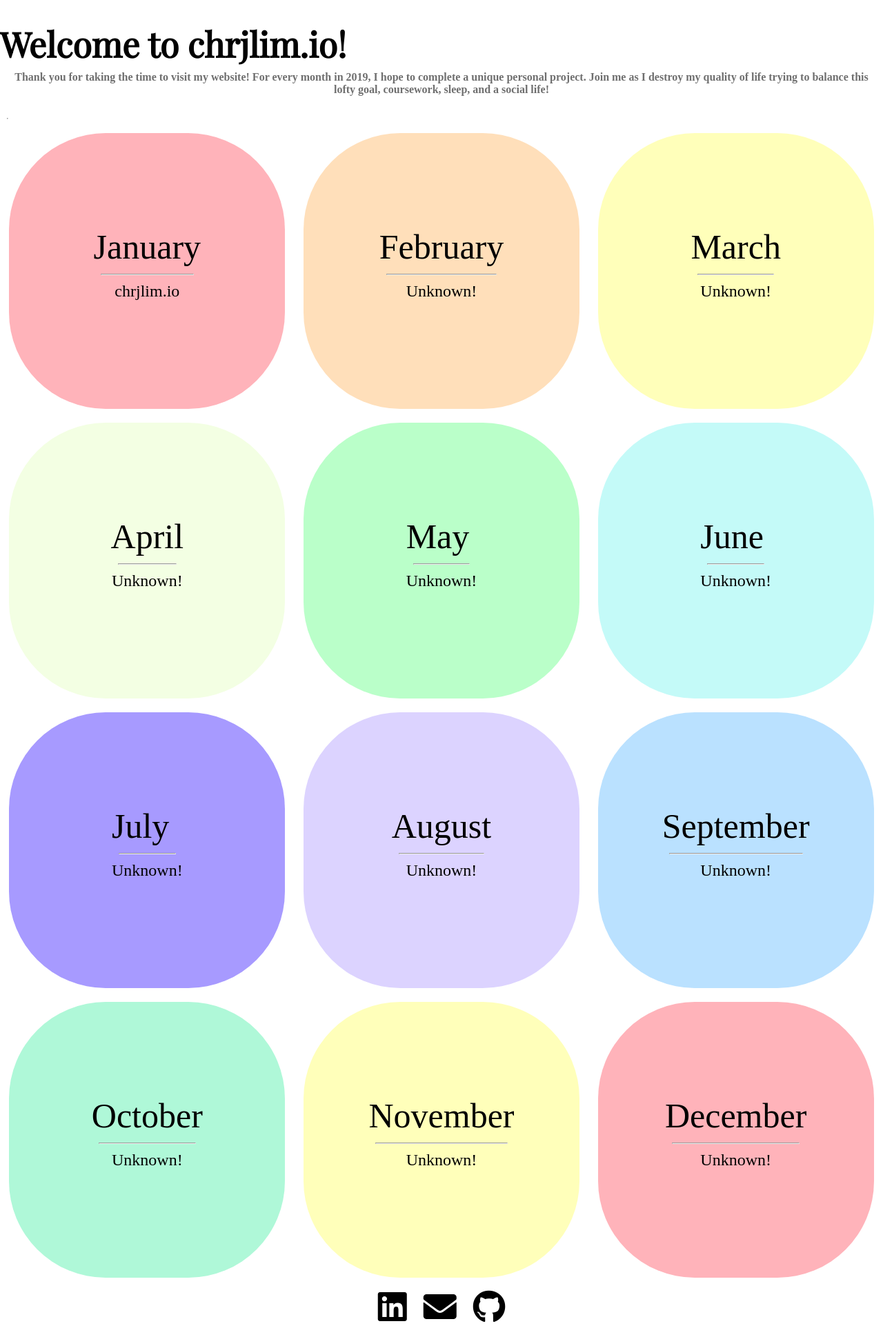
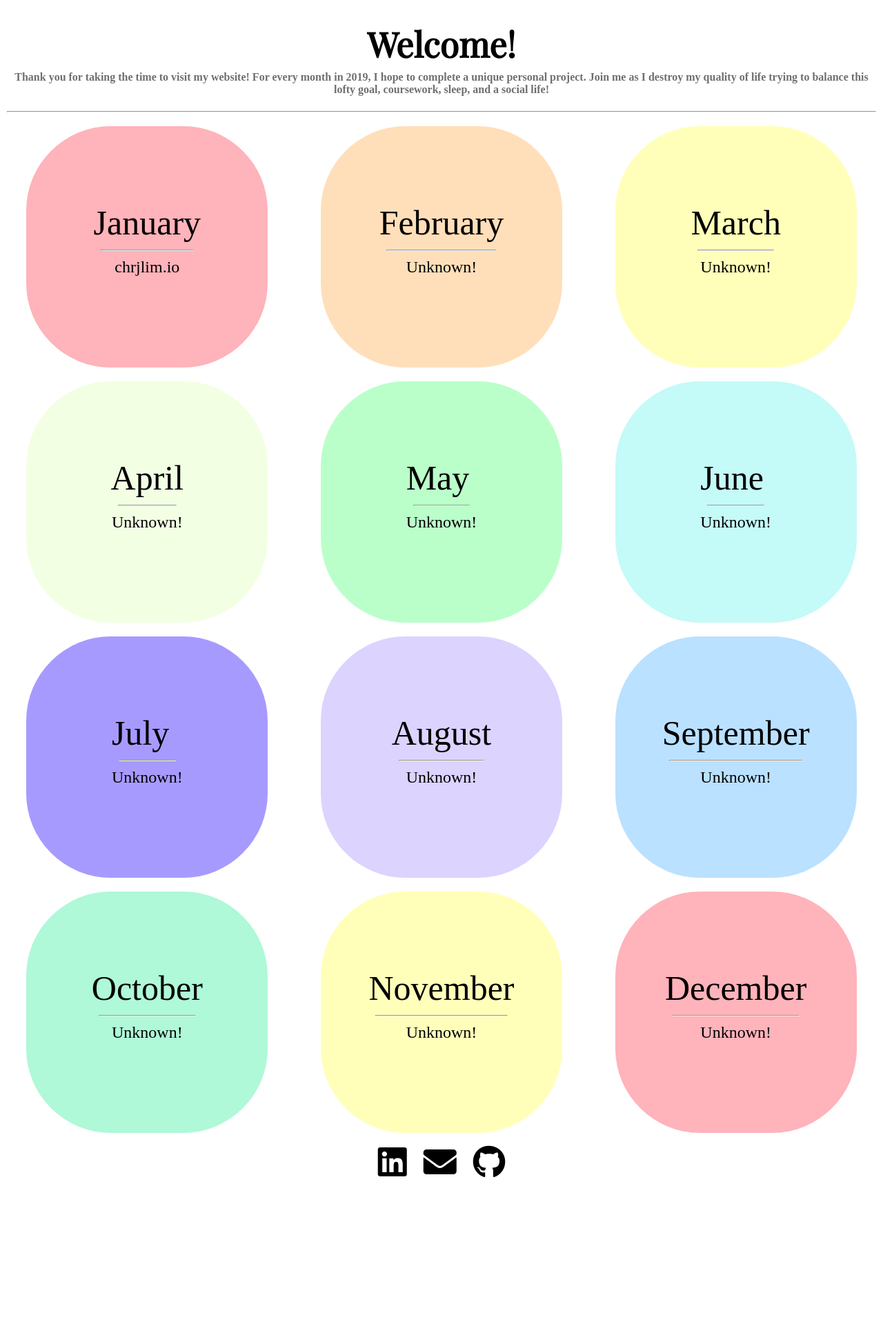
Before and after one commit to climc118/chrjlim, a Django app: page /surface/home in a window 1280 px wide. Shown: the whole page at 69% size. After the commit the page ends 1707 px from the top, so only its background shows below. Run offline with Django 3.2, Linux system fonts and the light colour scheme; some libraries are stand-ins or nearby versions; some web fonts are replaced.

Commit message:
css changes

```diff
--- a/chrjlim/static/chrjlim/base_style.css
+++ b/chrjlim/static/chrjlim/base_style.css
@@ -22,6 +22,7 @@
     color: #00000090;
     margin-left: 20px;
     margin-right: 20px;
+
 }
 
 a {
--- a/chrjlim/templates/chrjlim/base.html
+++ b/chrjlim/templates/chrjlim/base.html
@@ -12,8 +12,8 @@
         <link href="{% static "surface/style.css" %}" rel="stylesheet">
 
         {% block css %}{% endblock %}
-       <div class="greeting">
-                <h3>Welcome to chrjlim.io!</h3>
+       <div>
+                <h3>Welcome!</h3>
 
                 <h4>
                 Thank you for taking the time to visit my website! For every month in 2019, I hope to complete a unique personal project.
--- a/surface/static/surface/style.css
+++ b/surface/static/surface/style.css
@@ -5,8 +5,8 @@
 }
 
 .container-month{
-    min-height: 400px;
-    min-width: 400px;
+    min-height: 350px;
+    min-width: 350px;
     border-radius: 35%;
     display: flex;
     justify-content: center; /* align horizontally */
```
